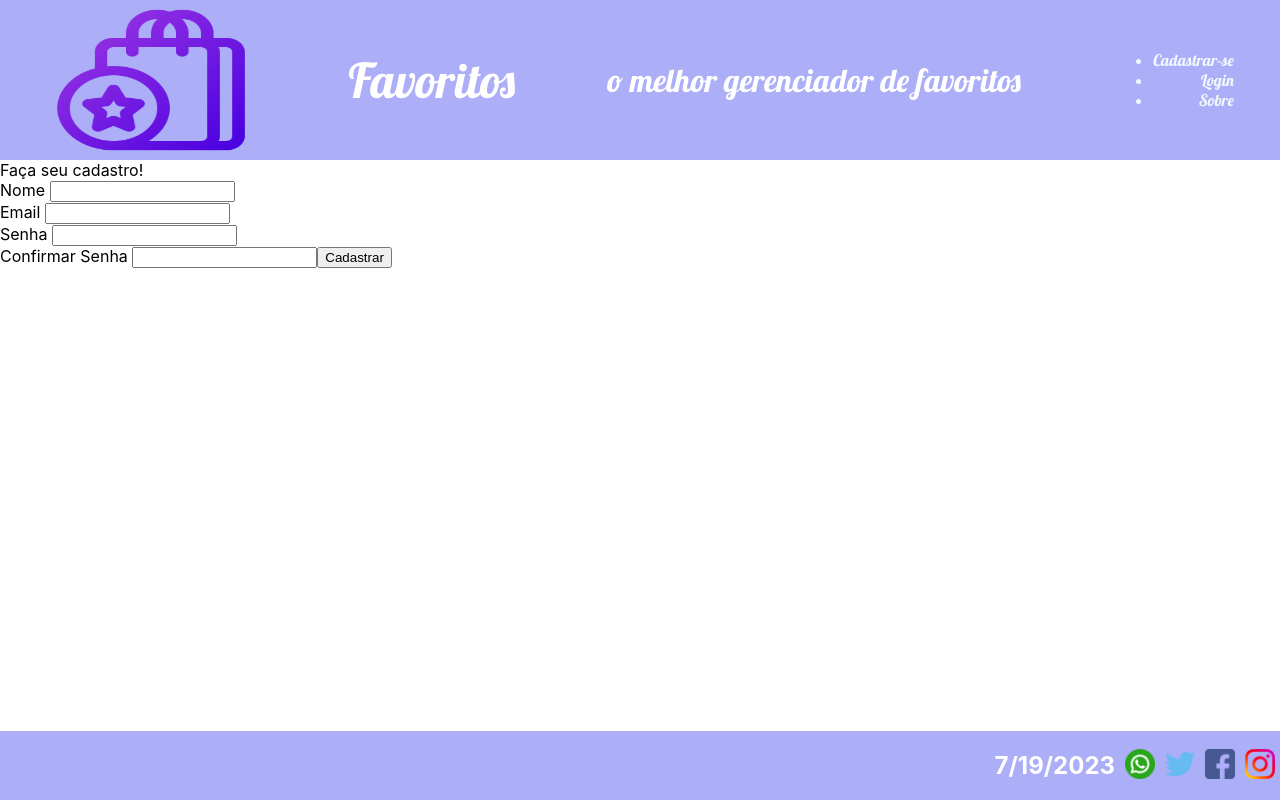
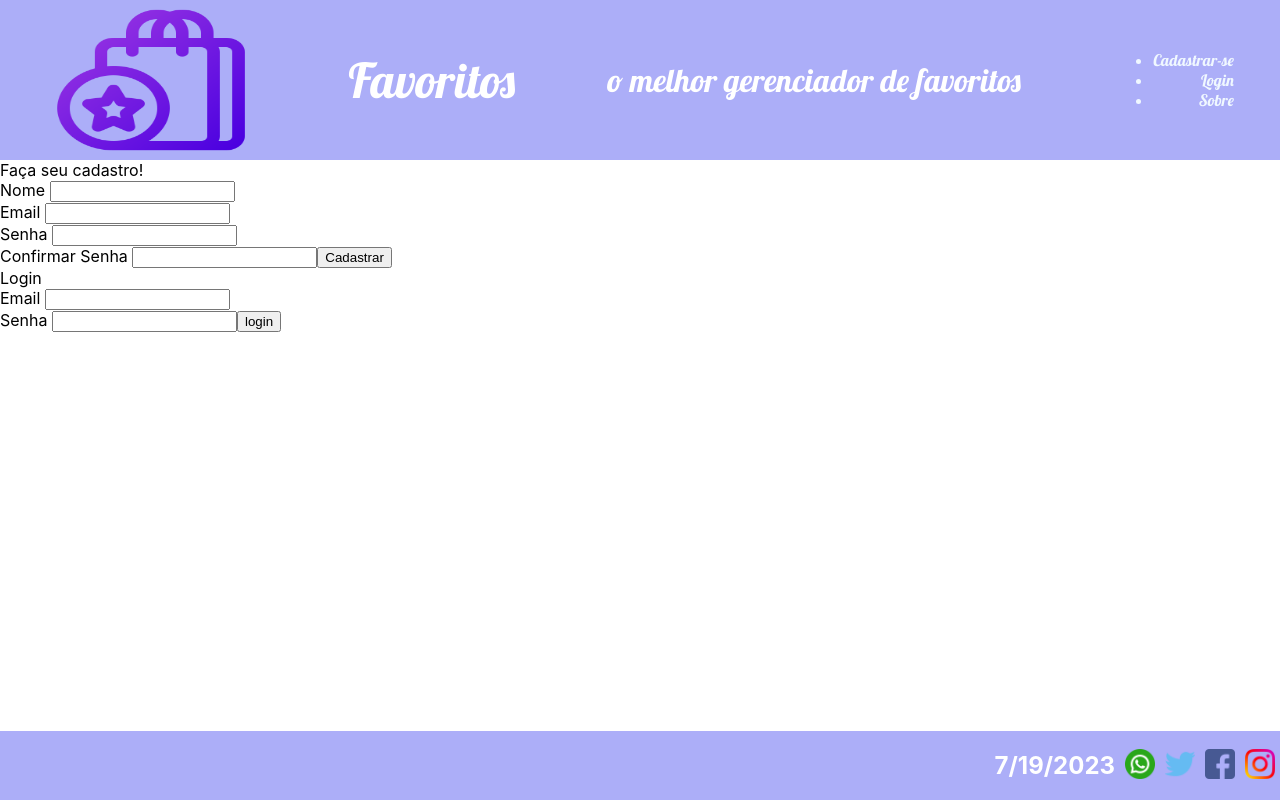
Before and after one commit to giovannagadelha/favoritos, a React (Create React App) app: page / in a window 1280 px wide. Built offline with nearby package versions, Linux system fonts and the light colour scheme; a web font is replaced by a local one.

Commit message:
atualizado

```diff
--- a/package.json
+++ b/package.json
@@ -9,6 +9,7 @@
     "@testing-library/user-event": "^13.5.0",
     "react": "^18.2.0",
     "react-dom": "^18.2.0",
+    "react-router-dom": "^6.17.0",
     "react-scripts": "^5.0.1",
     "web-vitals": "^2.1.4"
   },
--- a/src/App.js
+++ b/src/App.js
@@ -1,28 +1,13 @@
 import './App.css';
-import Cabecalho from './componentes/Cabecalho'
-import Rodape from './componentes/Rodape'
-import Cadastro from './componentes/Cadastro'
-import Conteudo from './componentes/Conteudo';
-import Login from './componentes/Login';
+import Principal from './paginas/Principal';
 
 
 /*arquivo app jsx
 componemte funcional - pq ele é uma função*/
 function App() {
   /*todo componente deve retornar um html entre parentese*/
-  return (
-    /*o react substitui className por class pq class é uma palavra reservada do js */
-    <>
+  return <Principal/>
 
-
-    {/*nosso cabecalho tem uma propriedade chamada titulo*/}
-    <Cabecalho logo="fav3.png" titulo= "Favoritos" subtitulo="o melhor gerenciador de favoritos" menu="menu ilustrativo"/>
-    {/*<Conteudo/>*/}
-    <Cadastro/>
-    <Rodape logo1="whats.png" logo2="twitter.png" logo3="face.png" logo4="insta.png" />
-    </>
-
-  );
 }
 
 export default App;
--- a/src/componentes/Cabecalho/index.js
+++ b/src/componentes/Cabecalho/index.js
@@ -14,6 +14,7 @@ export default function Cabecalho(props) {
         <li>Cadastrar-se</li>
         <li>Login</li>
         <li>Sobre</li>
+
       </ul>
 
     </div>
--- a/src/componentes/Cadastro/index.jsx
+++ b/src/paginas/Cadastro/index.jsx
@@ -61,4 +61,4 @@ const Cadastro = () => {
   )
 }
 
-export default Cadastro
+export default Cadastro;
--- a/src/componentes/Login/index.jsx
+++ b/src/paginas/Login/index.jsx
@@ -6,6 +6,7 @@ const Login = () => {
     const [email, setEmail]=useState("")
     const [senha, setSenha]=useState("")
 
+
     function validacao () {
       let usuario = JSON.parse(localStorage.getItem('usuario'))
       console.log(usuario)
@@ -13,6 +14,8 @@ const Login = () => {
       let emailCadastrado = usuario.email
       let senhaCadastrada = usuario.senha
 
+
+      if (usuario!=senha) {
       if (emailCadastrado === email && senhaCadastrada === senha ) {
         alert ("Login realizado com sucesso")
 
@@ -20,7 +23,7 @@ const Login = () => {
         alert ("Email ou Senha incorretos")
 
       }
-
+    }
 
     }
 
@@ -42,4 +45,4 @@ const Login = () => {
   )
 }
 
-export default Login
+export default Login;
--- /dev/null
+++ b/src/paginas/Principal/index.jsx
@@ -0,0 +1,26 @@
+import React from 'react'
+import Cabecalho from '../../componentes/Cabecalho'
+import Rodape from '../../componentes/Rodape'
+import Cadastro from '../../paginas/Cadastro'
+import Conteudo from '../../componentes/Conteudo';
+import Login from '../../paginas/Login';
+
+
+const Principal = () => {
+
+  return (
+    <div>
+
+
+    {/*nosso cabecalho tem uma propriedade chamada titulo*/}
+    <Cabecalho logo="fav3.png" titulo= "Favoritos" subtitulo="o melhor gerenciador de favoritos" menu="menu ilustrativo"/>
+    {/*<Conteudo/>*/}
+    <Cadastro/>
+    <Login/>
+    <Rodape logo1="whats.png" logo2="twitter.png" logo3="face.png" logo4="insta.png" />
+    </div>
+
+  )
+}
+
+export default Principal
```
Also changed, not shown: src/routes.jsx (added, +23 -0 lines), 1 other file (tests, documents, lock files or other folders).
